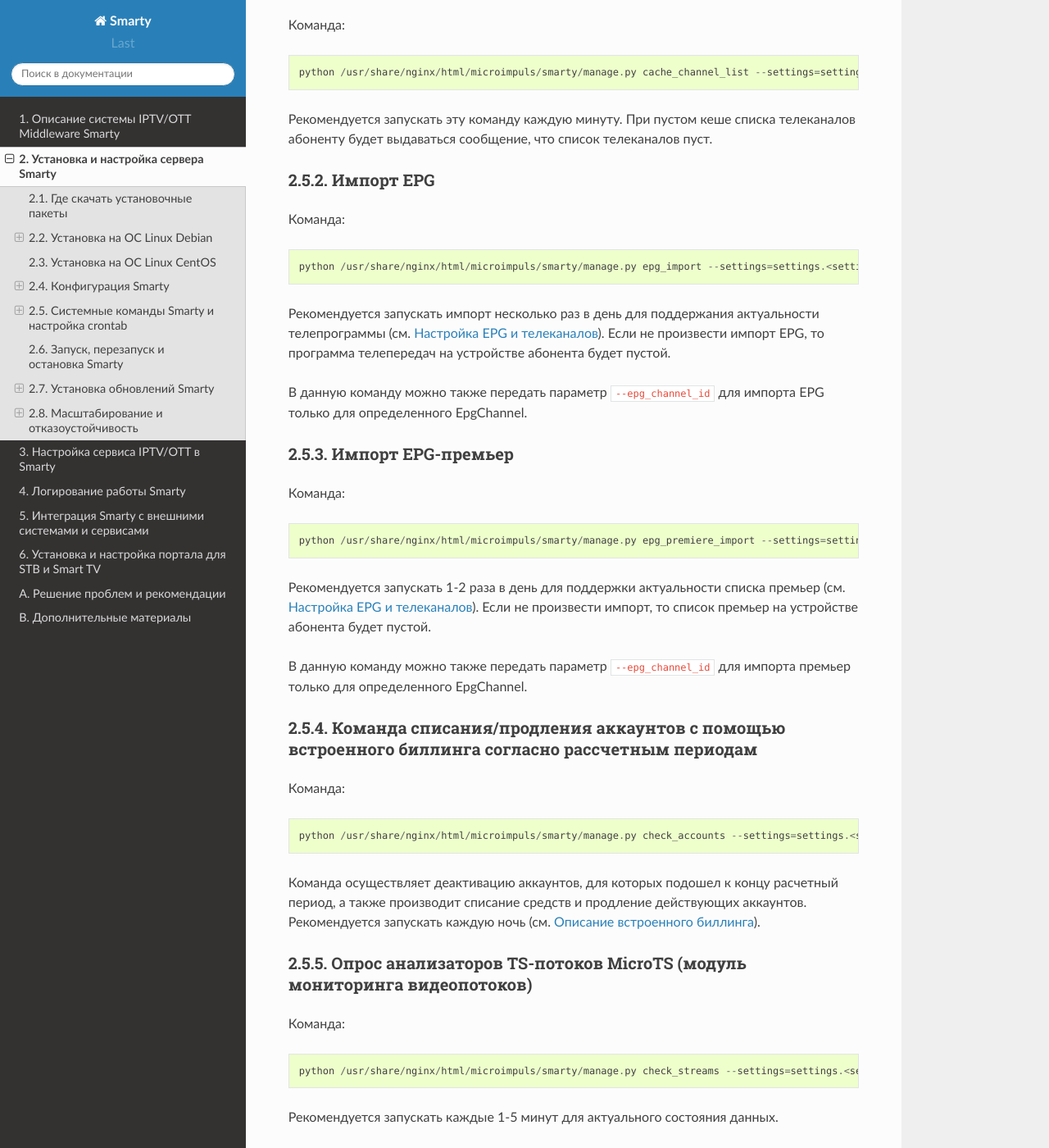
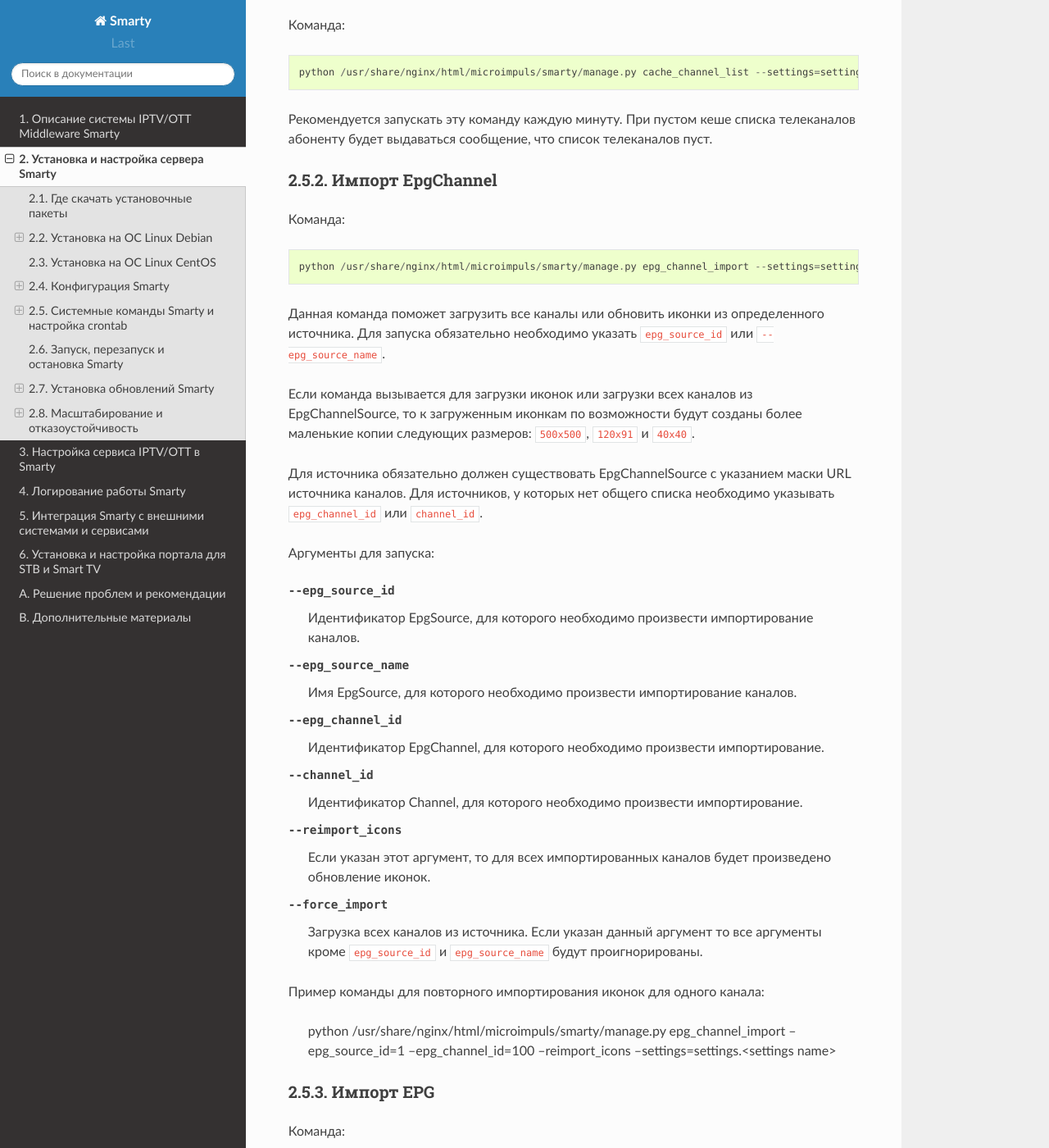
Before and after one commit to sergey-yakovlev/smarty-docs, a Sphinx documentation site: the page built from source/installation_and_configuration.rst, in a window 1280 px wide and 1400 px high, scrolled down 16266 px. Shown: the whole window at 82% size. Built offline with Sphinx 7.4.7 and the Read the Docs theme 2.0.0, drawn with Linux system fonts in a browser that asks for light colours; some of the changed text lies outside the part shown.

Commit message:
Импорт EpgChannel

```diff
--- a/source/installation_and_configuration.rst
+++ b/source/installation_and_configuration.rst
@@ -732,9 +732,53 @@
 Рекомендуется запускать эту команду каждую минуту. При пустом кеше списка телеканалов абоненту будет выдаваться сообщение,
 что список телеканалов пуст.
 
+.. _epgchannel-import-command:
+
+2.5.2. Импорт EpgChannel
+------------------------
+
+Команда: ::
+
+    python /usr/share/nginx/html/microimpuls/smarty/manage.py epg_channel_import --settings=settings.<settings name>
+
+Данная команда поможет загрузить все каналы или обновить иконки из определенного источника. Для запуска обязательно
+необходимо указать ``epg_source_id`` или ``--epg_source_name``.
+
+Если команда вызывается для загрузки иконок или загрузки всех каналов из EpgChannelSource, то к загруженным иконкам
+по возможности будут созданы более маленькие копии следующих размеров: ``500x500``, ``120x91`` и ``40x40``.
+
+Для источника обязательно должен существовать EpgChannelSource с указанием маски URL источника каналов. Для источников,
+у которых нет общего списка необходимо указывать  ``epg_channel_id`` или ``channel_id``.
+
+
+Аргументы для запуска:
+
+--epg_source_id
+    Идентификатор EpgSource, для которого необходимо произвести импортирование каналов.
+
+--epg_source_name
+    Имя EpgSource, для которого необходимо произвести импортирование каналов.
+
+--epg_channel_id
+    Идентификатор EpgChannel, для которого необходимо произвести импортирование.
+
+--channel_id
+    Идентификатор Channel, для которого необходимо произвести импортирование.
+
+--reimport_icons
+    Если указан этот аргумент, то для всех импортированных каналов будет произведено обновление иконок.
+
+--force_import
+    Загрузка всех каналов из источника. Если указан данный аргумент то все аргументы кроме ``epg_source_id`` и
+    ``epg_source_name`` будут проигнорированы.
+
+Пример команды для повторного импортирования иконок для одного канала:
+
+    python /usr/share/nginx/html/microimpuls/smarty/manage.py epg_channel_import --epg_source_id=1 --epg_channel_id=100 --reimport_icons --settings=settings.<settings name>
+
 .. _epg-import-command:
 
-2.5.2. Импорт EPG
+2.5.3. Импорт EPG
 -----------------
 
 Команда: ::
@@ -764,7 +808,7 @@
 
 .. _check-accounts-command:
 
-2.5.4. Команда списания/продления аккаунтов с помощью встроенного биллинга согласно рассчетным периодам
+2.5.5. Команда списания/продления аккаунтов с помощью встроенного биллинга согласно рассчетным периодам
 -------------------------------------------------------------------------------------------------------
 
 Команда: ::
@@ -776,7 +820,7 @@
 
 .. _check-streams-command:
 
-2.5.5. Опрос анализаторов TS-потоков MicroTS (модуль мониторинга видеопотоков)
+2.5.6. Опрос анализаторов TS-потоков MicroTS (модуль мониторинга видеопотоков)
 ------------------------------------------------------------------------------
 
 Команда: ::
```
Also changed, not shown: other parts of source/installation_and_configuration.rst (+9 -9 lines).
